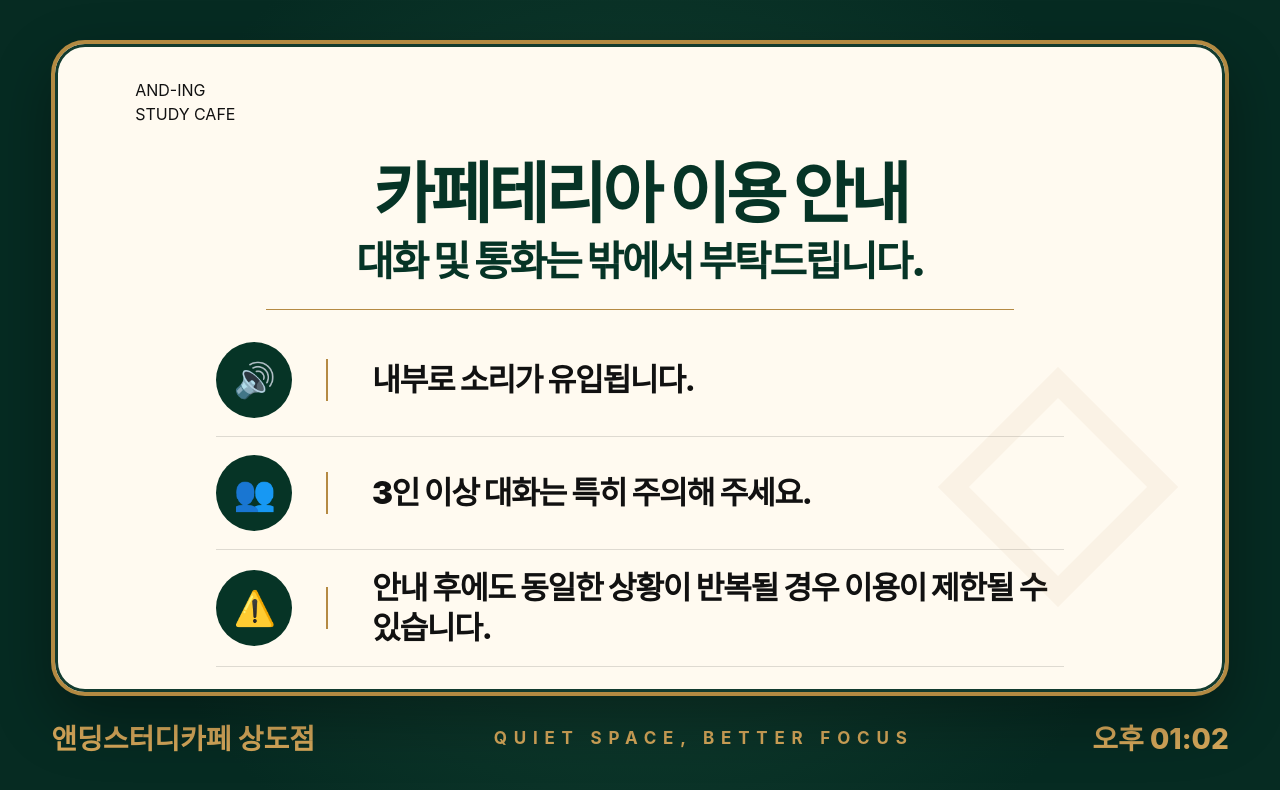
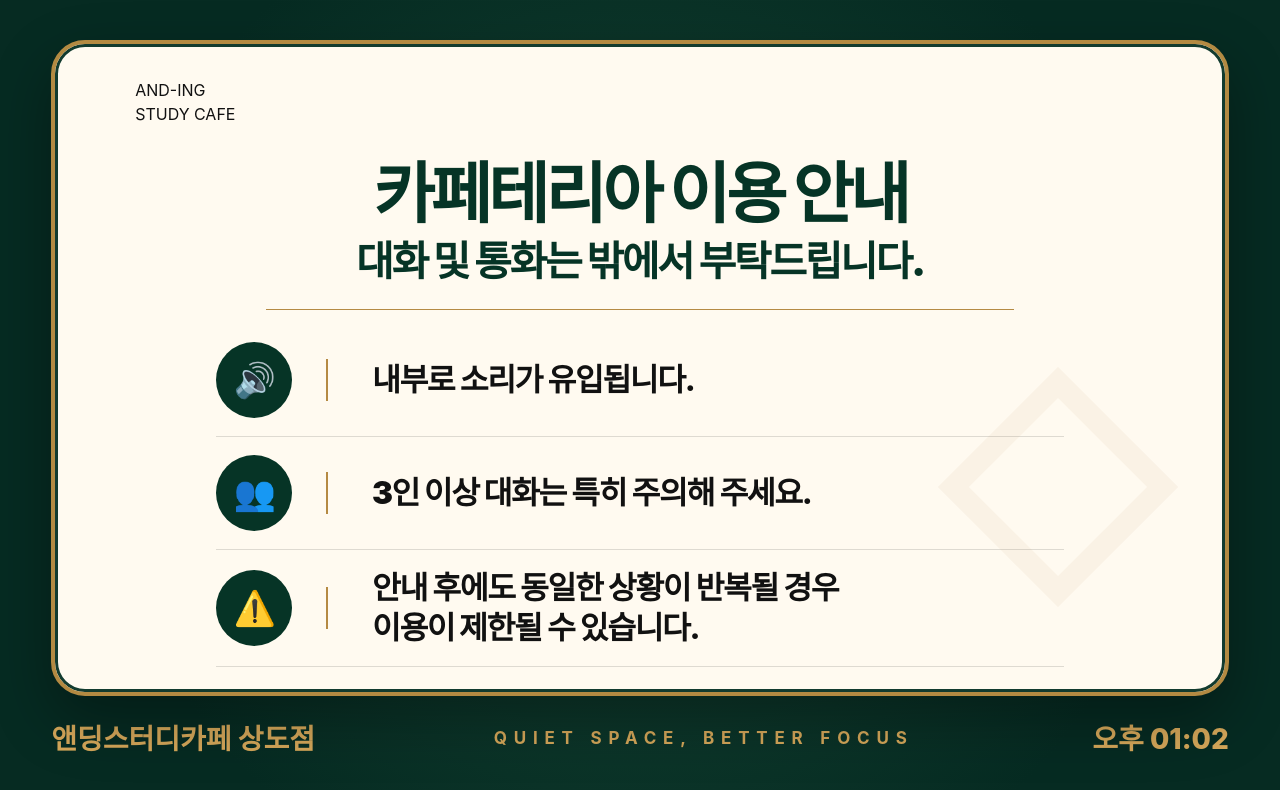
Before and after one commit to mmmkk2/sangdo-lobby, a Next.js app: page / in a window 1280 px wide. Shown: the top 790 px of the page. Built offline with nearby package versions, Linux system fonts and the light colour scheme.

Commit message:
Update globals.css

```diff
--- a/app/globals.css
+++ b/app/globals.css
@@ -296,3 +296,7 @@ footer {
   letter-spacing: 0.4em;
   font-weight: 700;
 }
+
+.row div:last-child {
+  white-space: pre-line;
+}
```
